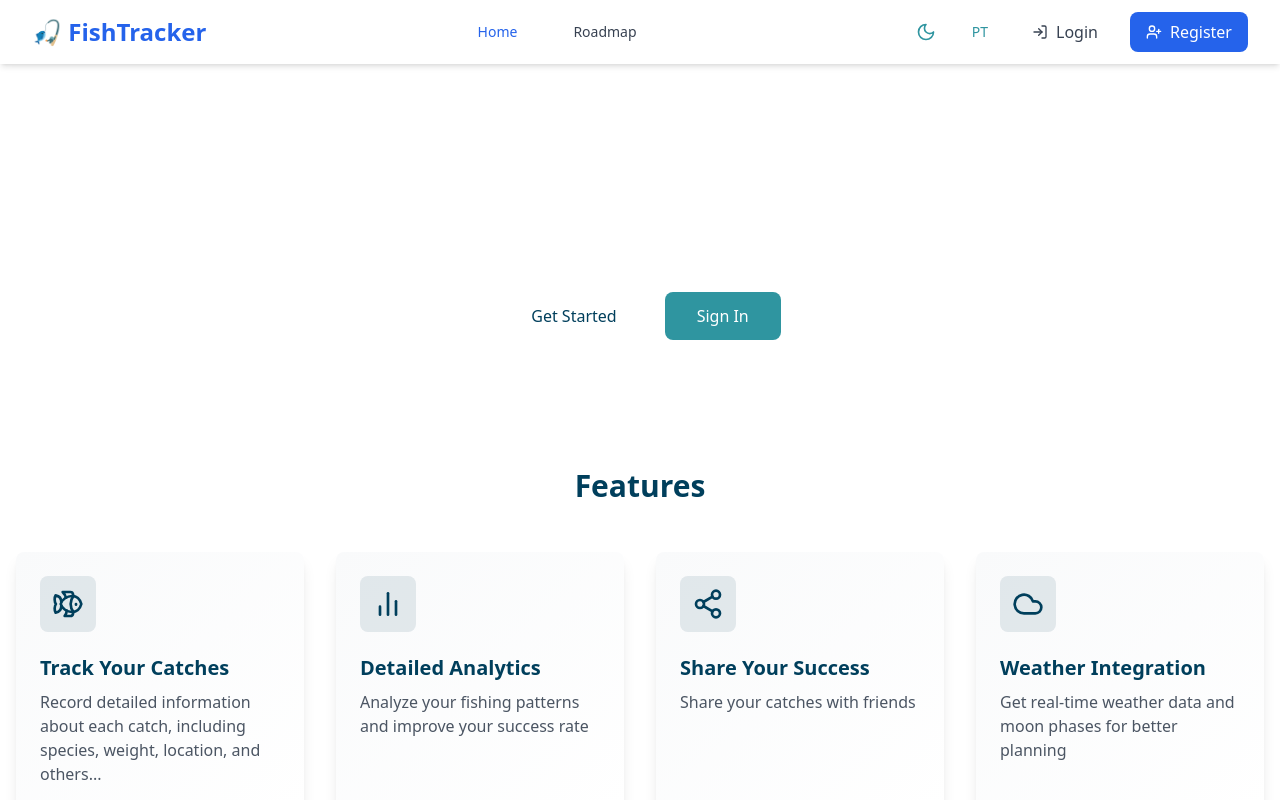
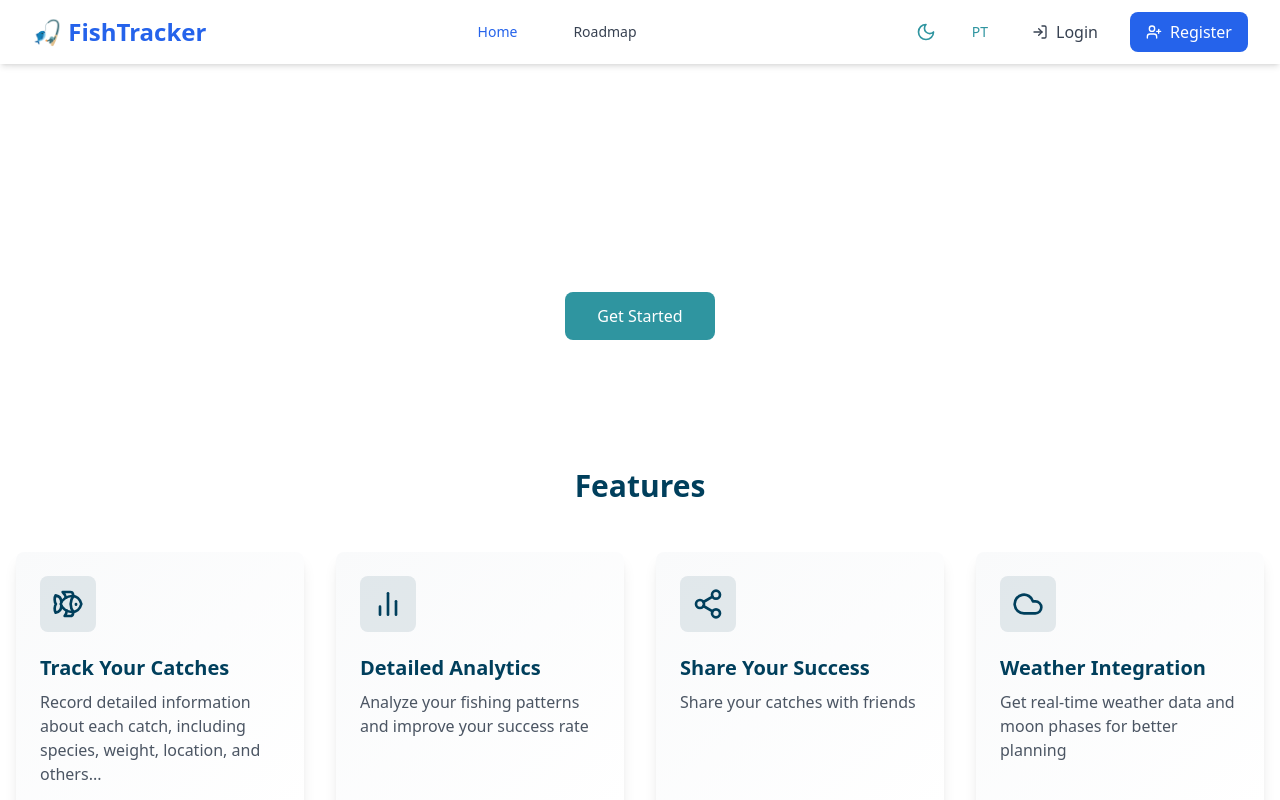
Before and after one commit to frtcorreia/fishtracker-landing-page, a React (Vite) app: page / in a window 1280 px wide. Shown: the top 800 px of the page. Built offline with nearby package versions, Linux system fonts and the light colour scheme.

Commit message:
remove btn from landingpage

```diff
--- a/src/pages/LandingPage.tsx
+++ b/src/pages/LandingPage.tsx
@@ -46,16 +46,10 @@ export function LandingPage() {
               </p>
               <div className="flex justify-center gap-4">
                 <Link
-                  to="https://app.fishtracker.pt/auth/signup"
-                  className="px-8 py-3 bg-white text-primary hover:bg-gray-100 rounded-lg transition-colors"
-                >
-                  {t("landing.hero.getStarted")}
-                </Link>
-                <Link
                   to="https://app.fishtracker.pt/auth/signin"
                   className="px-8 py-3 bg-primary-light hover:bg-primary text-white rounded-lg transition-colors"
                 >
-                  {t("landing.hero.signIn")}
+                  {t("landing.hero.getStarted")}
                 </Link>
               </div>
             </div>
```
